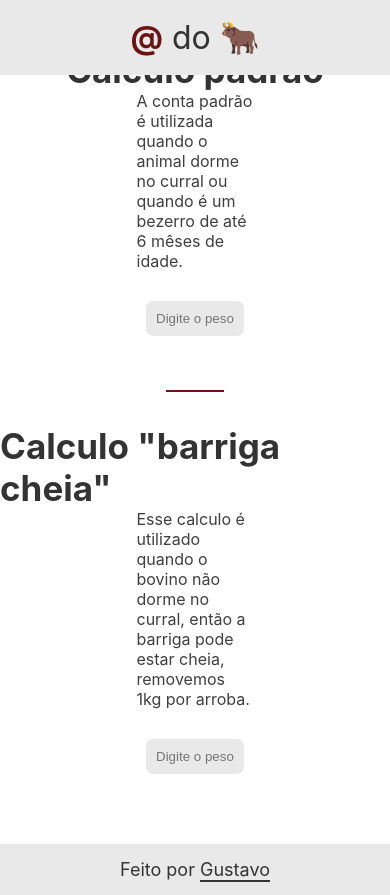
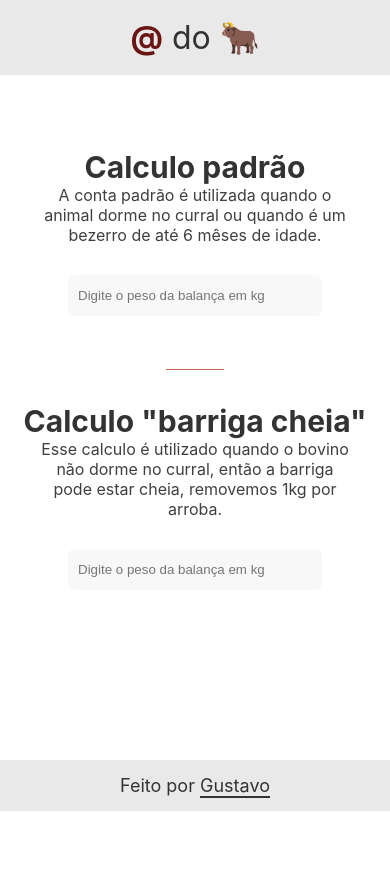
Before and after one commit to GustavoSrr/Arroba-do-Boi, a React (Create React App) app: page / in a window 390 px wide. After the commit the page ends 844 px from the top, so only its background shows below. Built offline with nearby package versions, Linux system fonts and the light colour scheme.

Commit message:
Deixando o layout mais responsivo

```diff
--- a/src/components/Content/style.css
+++ b/src/components/Content/style.css
@@ -1,11 +1,12 @@
 .Content {
   width: 100%;
-  min-height: 100vh;
+  min-height: 90vh;
 
   display: flex;
   flex-direction: column;
   justify-content: center;
   align-items: center;
+  text-align: center;
 }
 
 .DivCalc {
@@ -27,11 +28,11 @@
 }
 
 hr {
-  height: 2px;
+  height: 1px;
   width: 15%;
 
   border: 0 none;
-  background-color: rgb(107, 20, 20);
+  background-color: #c1694f;
 }
 
 .DivCalc p {
@@ -48,18 +49,21 @@ hr {
 .DivCalc input {
   margin: 0;
   padding: 10px;
+  padding-top: 13px;
+  padding-bottom: 13px;
   width: 20vw;
 
   outline: 0 none;
   border: 0 none;
   border-radius: 7px;
   color: #3f3f3f;
-  background-color: rgb(233, 233, 233);
+  background-color: rgb(248, 248, 248);
   transition: 0.2s;
 }
 
 .DivCalc input:focus {
-  box-shadow: rgb(233, 233, 233) 0px 0px 0px 1px;
+  box-shadow: #c1694f 0px 0px 0px 1px;
+
   background-color: white;
 }
 
@@ -71,3 +75,43 @@ hr {
   font-size: 25px;
   color: #3f3f3f;
 }
+
+@media only screen and (max-width: 1150px) {
+  .DivCalc h1 {
+    font-size: 30px;
+  }
+
+  .DivCalc p {
+    max-width: 50%;
+  }
+}
+
+@media only screen and (max-width: 1000px) {
+  .DivCalc input {
+    width: 30vw;
+  }
+}
+
+@media only screen and (max-width: 890px) {
+  .DivCalc p {
+    max-width: 80%;
+  }
+}
+
+@media only screen and (max-width: 700px) {
+  .DivCalc input {
+    width: 40vw;
+  }
+}
+
+@media only screen and (max-width: 500px) {
+  .DivCalc input {
+    width: 60vw;
+  }
+}
+
+@media only screen and (max-width: 365px) {
+  .DivCalc input {
+    width: 70vw;
+  }
+}
```
